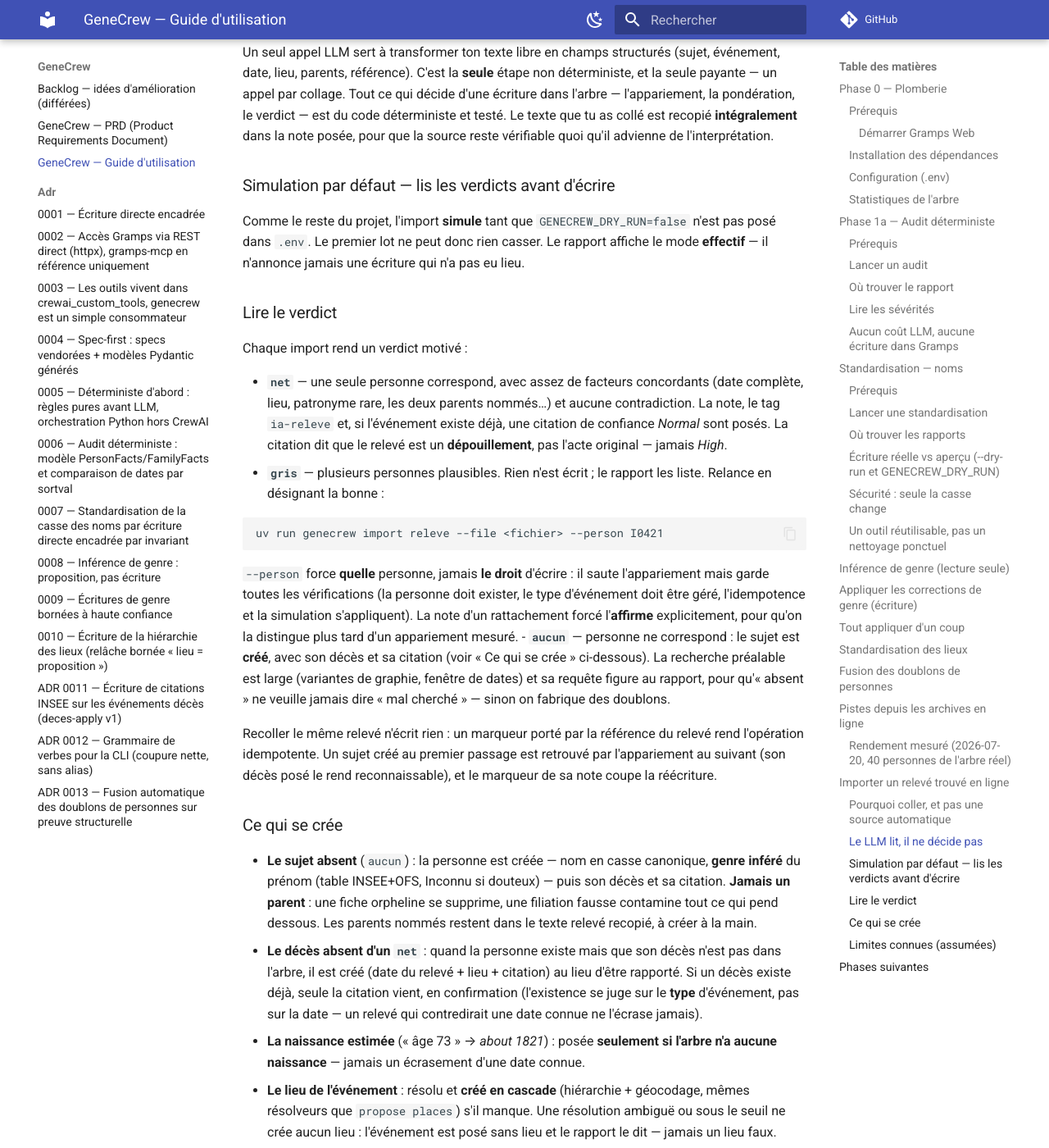
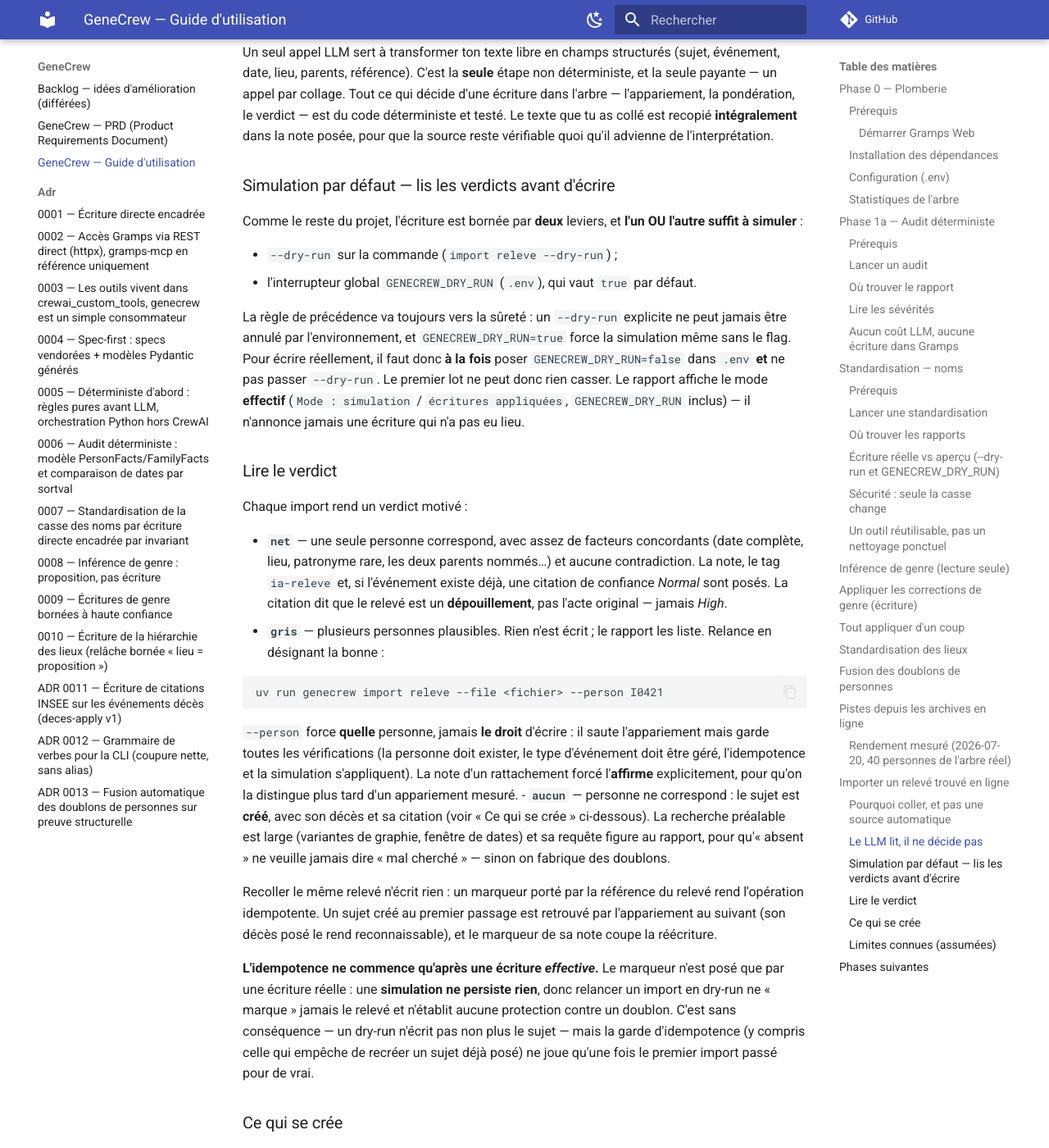
Before and after one commit to fjacquet/genecrew, an MkDocs documentation site: the page built from docs/USER_GUIDE.md, in a window 1280 px wide and 1400 px high, scrolled down 12694 px. Shown: the whole window at 82% size. Built offline with MkDocs 1.6.1 and Material for MkDocs 9.7.7, drawn with Linux system fonts in a browser that asks for light colours; comment, search, counter and statistics services are not loaded.

Commit message:
docs(releves): clarifications revue CodeRabbit + re-pin 0.23.1
G1 : CLAUDE.md nommait « toute » la logique généalogie dans la bibliothèque alors
que releves.py (moteur d'appariement pur) est resté dans genecrew — la règle porte
désormais l'exception assumée (spec §8 : extraction différée jusqu'à une 2e source
de relevés).
G2 : USER_GUIDE — la section simulation documente les DEUX leviers (--dry-run +
GENECREW_DRY_RUN) et leur précédence vers la sûreté ; l'idempotence est précisée :
le marqueur n'est posé qu'après une écriture EFFECTIVE, un dry-run ne protège de rien.
Re-pin crewai-custom-tools 0.23.1 (fix réseau CreateEvent, L1/L3).

Co-Authored-By: Claude Opus 4.8 <noreply@anthropic.com>
Claude-Session: https://claude.ai/code/session_018f6uHnqtR4LX5iEXNdCvgX

```diff
--- a/docs/USER_GUIDE.md
+++ b/docs/USER_GUIDE.md
@@ -525,9 +525,18 @@ dans la note posée, pour que la source reste vérifiable quoi qu'il advienne de
 
 ### Simulation par défaut — lis les verdicts avant d'écrire
 
-Comme le reste du projet, l'import **simule** tant que `GENECREW_DRY_RUN=false` n'est pas posé dans
-`.env`. Le premier lot ne peut donc rien casser. Le rapport affiche le mode **effectif** — il
-n'annonce jamais une écriture qui n'a pas eu lieu.
+Comme le reste du projet, l'écriture est bornée par **deux** leviers, et **l'un OU l'autre suffit à
+simuler** :
+
+- `--dry-run` sur la commande (`import releve --dry-run`) ;
+- l'interrupteur global `GENECREW_DRY_RUN` (`.env`), qui vaut `true` par défaut.
+
+La règle de précédence va toujours vers la sûreté : un `--dry-run` explicite ne peut jamais être
+annulé par l'environnement, et `GENECREW_DRY_RUN=true` force la simulation même sans le flag. Pour
+écrire réellement, il faut donc **à la fois** poser `GENECREW_DRY_RUN=false` dans `.env` **et** ne
+pas passer `--dry-run`. Le premier lot ne peut donc rien casser. Le rapport affiche le mode
+**effectif** (`Mode : simulation` / `écritures appliquées`, `GENECREW_DRY_RUN` inclus) — il n'annonce
+jamais une écriture qui n'a pas eu lieu.
 
 ### Lire le verdict
 
@@ -556,6 +565,12 @@ Chaque import rend un verdict motivé :
 Recoller le même relevé n'écrit rien : un marqueur porté par la référence du relevé rend l'opération
 idempotente. Un sujet créé au premier passage est retrouvé par l'appariement au suivant (son décès
 posé le rend reconnaissable), et le marqueur de sa note coupe la réécriture.
+
+**L'idempotence ne commence qu'après une écriture *effective*.** Le marqueur n'est posé que par une
+écriture réelle : une **simulation ne persiste rien**, donc relancer un import en dry-run ne « marque »
+jamais le relevé et n'établit aucune protection contre un doublon. C'est sans conséquence — un dry-run
+n'écrit pas non plus le sujet — mais la garde d'idempotence (y compris celle qui empêche de recréer un
+sujet déjà posé) ne joue qu'une fois le premier import passé pour de vrai.
 
 ### Ce qui se crée
 
```
Also changed, not shown: CLAUDE.md (+8 -3 lines), 1 other file.
